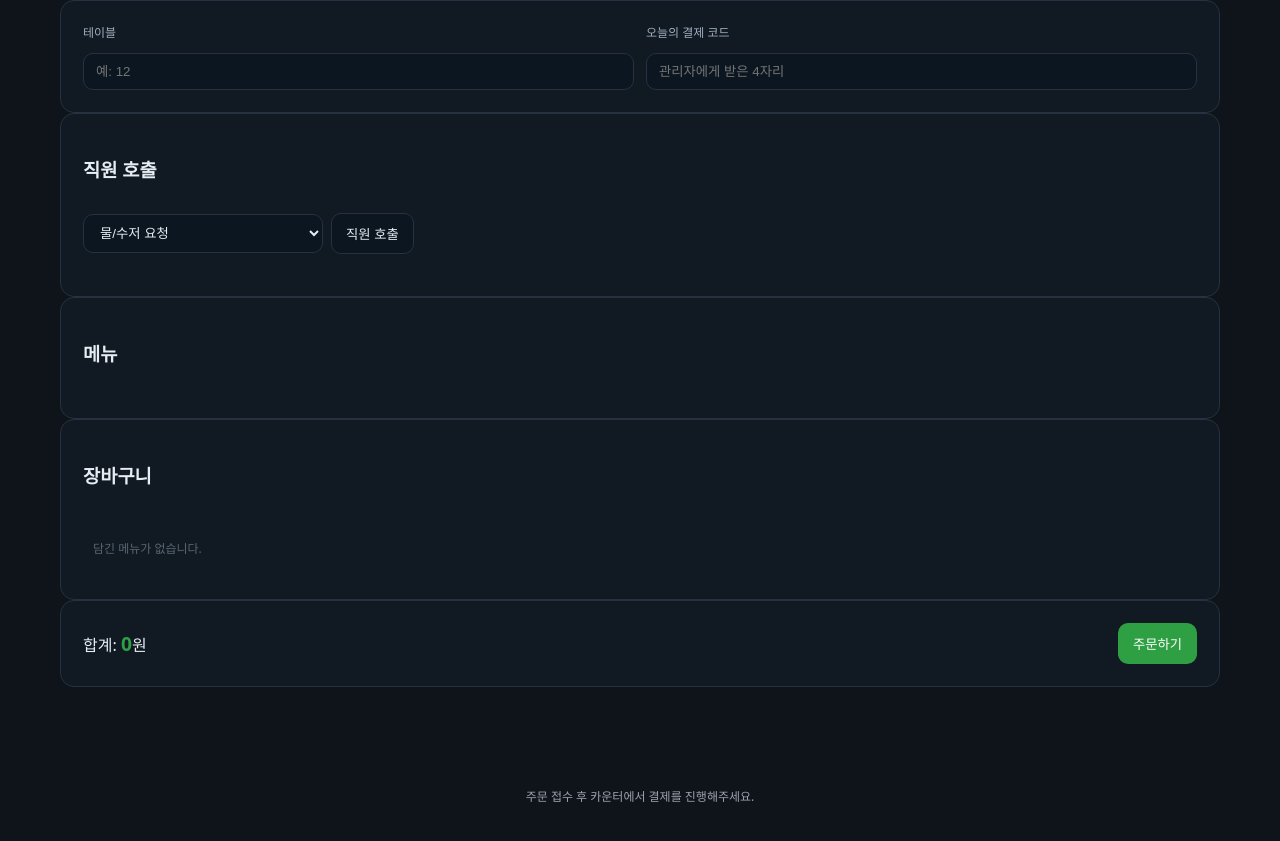
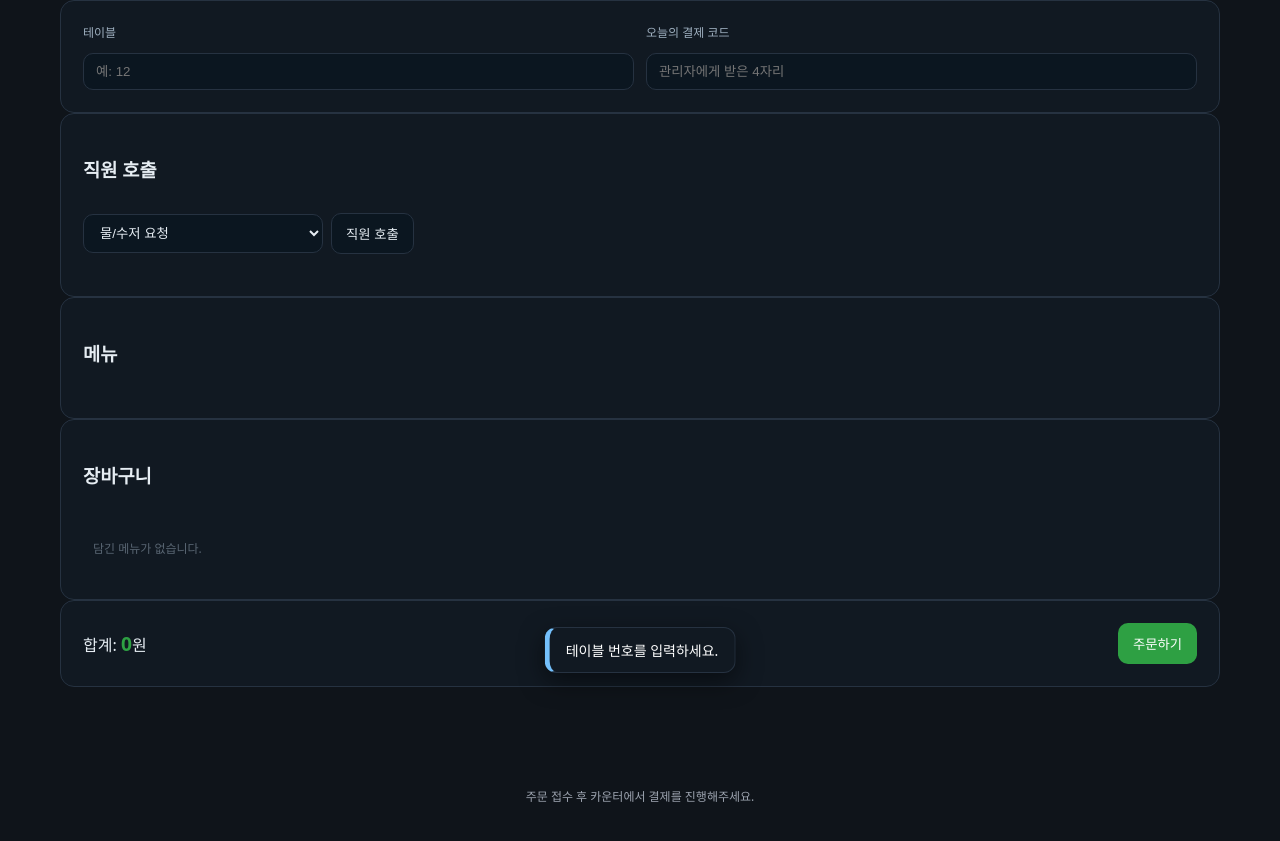
Before and after one commit to makersnr-dev/qr-order-nr-v5, a website: page src/order/store.html in a window 1280 px wide. Both pictures are taken after a click on the button "직원 호출". Shown: the part 107-948 px from the top of the page. Drawn offline with Linux system fonts and the light colour scheme; no server answers.

Commit message:
Update store.html

```diff
--- a/src/order/store.html
+++ b/src/order/store.html
@@ -21,6 +21,26 @@
       margin-left: 10px;
       line-height: 1.4;
     }
+    /* 토스트 알림 스타일 추가 */
+.toast {
+  position: fixed;
+  bottom: 20px;
+  left: 50%;
+  transform: translateX(-50%);
+  background: #111922;
+  border: 1px solid #263241;
+  color: #fff;
+  padding: 12px 16px;
+  border-radius: 12px;
+  font-size: 14px;
+  z-index: 99999;
+  opacity: 0;
+  transition: opacity 0.2s ease;
+}
+.toast.show { opacity: 1; box-shadow: 0 8px 24px rgba(0,0,0,0.5); }
+.toast-success { border-left: 5px solid #2ea043 !important; }
+.toast-error { border-left: 5px solid #ef4444 !important; }
+.toast-info { border-left: 5px solid #74c0fc !important; }
   </style>
 </head>
 
@@ -106,7 +126,30 @@
   import { loadStoreInfo, currentStoreId } from '/src/order/assets/js/modules/cust-store.js';
   import { ensureStoreInitialized } from '/src/shared/store.js';
 
+  /**
+ * 표준 토스트 알림 함수
+ * @param {string} msg - 표시할 메시지
+ * @param {string} variant - 'info', 'success', 'error' (색상 구분용)
+ */
+export function showToast(msg, variant = 'info') {
+  const t = document.createElement('div');
 
+  // 기본 클래스는 toast, 상태에 따라 클래스 추가 (예: toast-success)
+  t.className = `toast toast-${variant}`;
+  t.textContent = msg;
+
+  document.body.appendChild(t);
+
+  // 브라우저가 요소를 인식한 직후에 'show' 클래스 추가 (애니메이션 시작)
+  requestAnimationFrame(() => t.classList.add('show'));
+
+  // 3초 후 사라짐
+  setTimeout(() => {
+    t.classList.remove('show');
+    // 애니메이션(0.2초)이 끝난 후 요소 삭제
+    setTimeout(() => t.remove(), 200);
+  }, 3000);
+}
   // 1. 직원 호출 쿨타임 로직 (사장님 원본 유지)
   const CALL_COOLDOWN_SEC = 10;
   const CALL_COOLDOWN_KEY = 'qrnr.call.cooldown';
@@ -148,10 +191,10 @@
   // 4. 직원 호출 (사장님 원본 유지)
   document.getElementById('call-btn').onclick = async () => {
     const remain = getCallRemainSec();
-    if (remain > 0) return alert(`직원 호출은 ${remain}초 후에 다시 가능합니다.`);
+    if (remain > 0) return showToast(`직원 호출은 ${remain}초 후에 다시 가능합니다.`,'info');
     const tableVal = document.getElementById('tableNo').value.trim();
     const note = document.getElementById('call-reason').value.trim();
-    if (!tableVal) return alert('테이블 번호를 입력하세요.');
+    if (!tableVal) return showToast('테이블 번호를 입력하세요.','info');
 
     const r = await fetch('/api/call', {
       method: 'POST',
@@ -182,9 +225,9 @@
     const inputCode = document.getElementById('paycode').value.trim();
     const pc = await fetch(`/api/payment-code?storeId=${storeId}`).then(r => r.json());
 
-    if (!table) return alert('테이블 번호를 입력하세요');
-    if (inputCode !== pc?.code) return alert('결제 코드가 올바르지 않습니다');
-    if (!cart.items.length) return alert('장바구니가 비어 있습니다');
+    if (!table) return showToast('테이블 번호를 입력하세요','info');
+    if (inputCode !== pc?.code) return showToast('결제 코드가 올바르지 않습니다','info');
+    if (!cart.items.length) return showToast('장바구니가 비어 있습니다','info');
 
     // 확인 모달 열기
     document.getElementById('confirm-items').textContent = cart.items.map(i => `${i.name} x${i.qty}`).join('\n');
```
